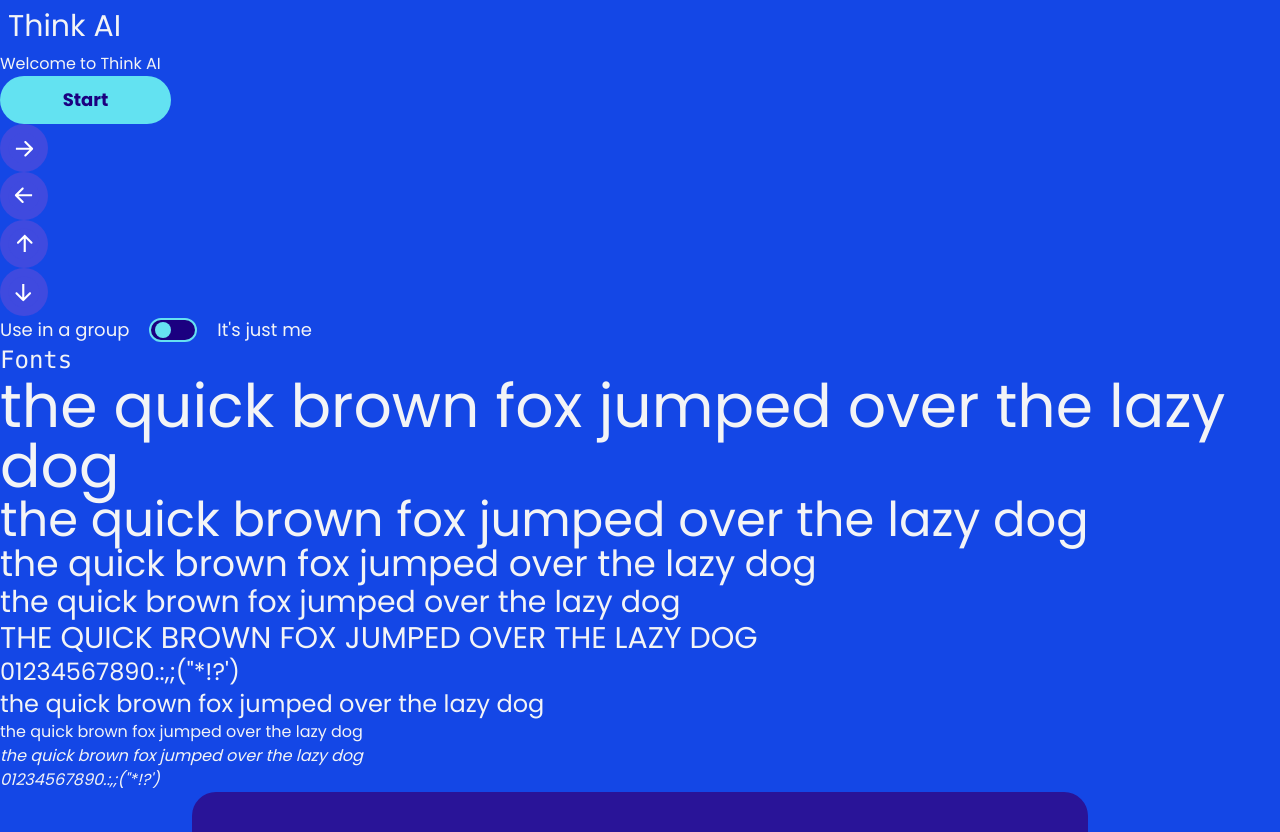
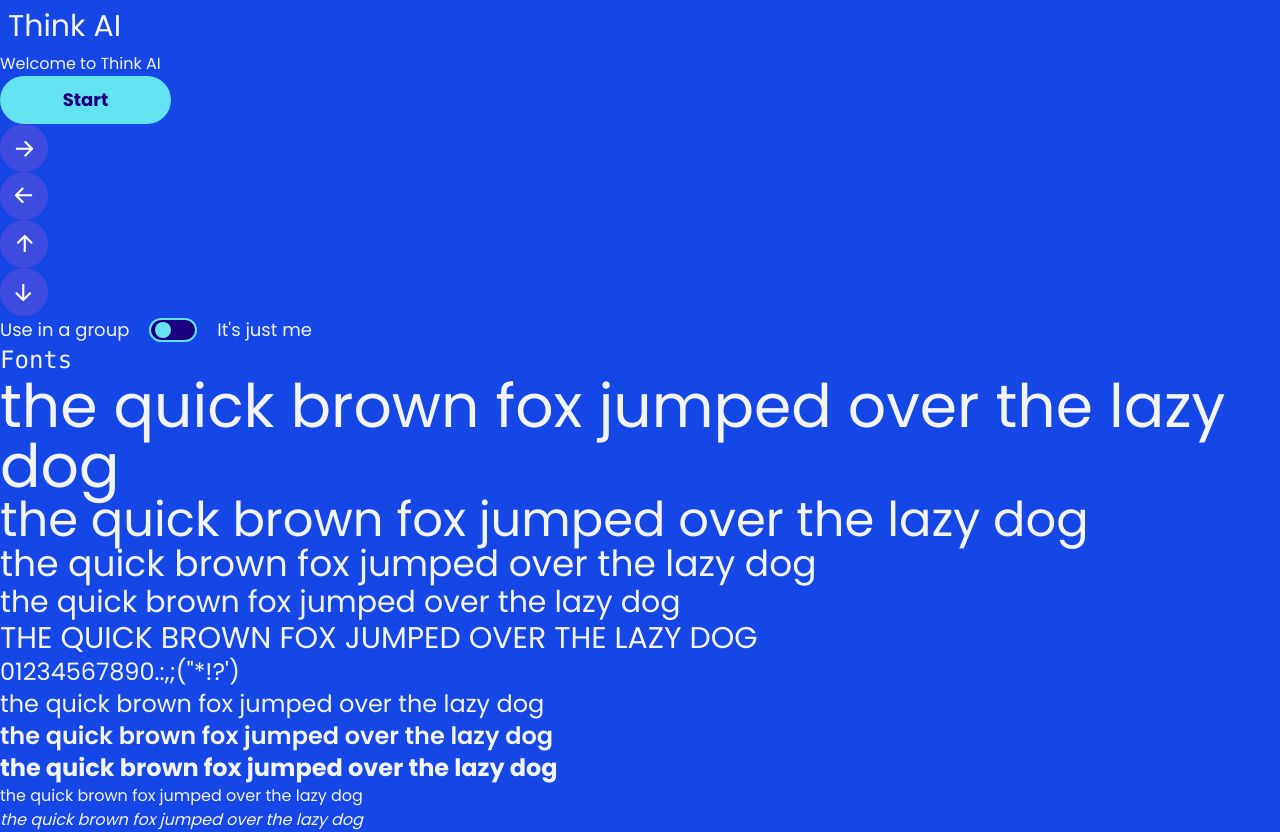
Before and after one commit to neontribe/think-ai, a Next.js app: page / in a window 1280 px wide. Shown: the top 832 px of the page. Built offline with nearby package versions, Linux system fonts and the light colour scheme.

Commit message:
fix: add bold/semi-bold

```diff
--- a/src/app/page.jsx
+++ b/src/app/page.jsx
@@ -33,6 +33,8 @@
         <p className="text-3xl">THE QUICK BROWN FOX JUMPED OVER THE LAZY DOG</p>
         <p className="text-2xl">01234567890.:,;(&#34;*!?&#39;)</p>
         <p className="text-2xl">the quick brown fox jumped over the lazy dog</p>
+        <p className="text-2xl font-semibold">the quick brown fox jumped over the lazy dog</p>
+        <p className="text-2xl font-bold">the quick brown fox jumped over the lazy dog</p>
         <p className="">the quick brown fox jumped over the lazy dog</p>
         <p className="italic">the quick brown fox jumped over the lazy dog</p>
         <p className="italic">01234567890.:,;(&#34;*!?&#39;)</p>
```
